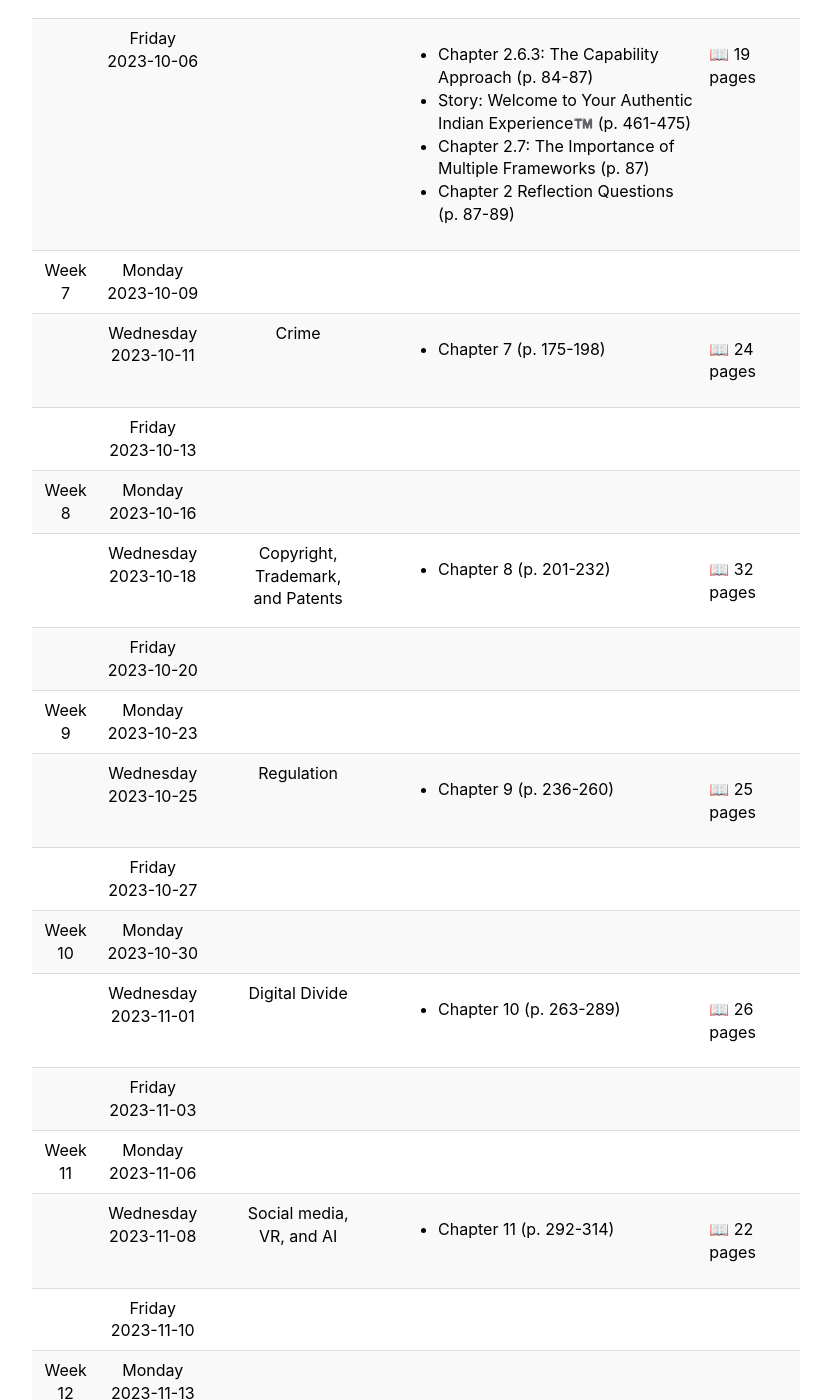
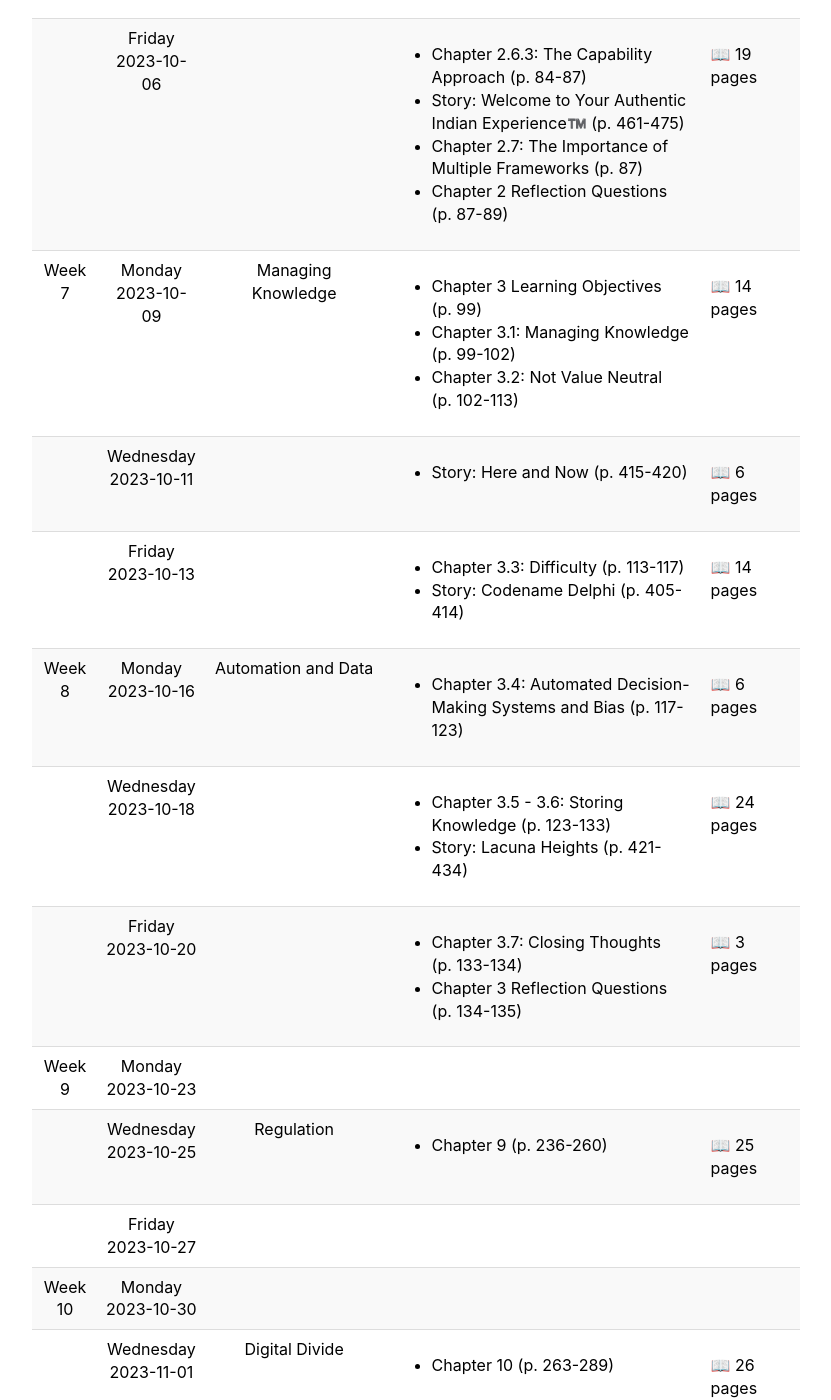
Before and after one commit to 2023-Fall-UAF-CS371/-2023-Fall-UAF-CS371.github.io, a Jekyll site: the page built from schedule.md, in a window 1280 px wide and 1400 px high, scrolled down 2092 px. Shown: the whole window, without its empty margins (224-1055 px from the left). Built offline with Jekyll 4.4.1, drawn with Linux system fonts in a browser that asks for light colours; some of the changed text lies outside the part shown.

Commit message:
Weeks 7-8

```diff
--- a/_data/schedule.yaml
+++ b/_data/schedule.yaml
@@ -53,7 +53,7 @@
   day_of_week: 2
   reading:
     -
-     title: "Chapter 2.2"
+     title: "Chapter 2.2: Deontology"
      pages: "30-43"
      length:
        value: 13
@@ -75,7 +75,7 @@
   day_of_week: 0
   reading:
     -
-     title: "Chapter 2.3"
+     title: "Chapter 2.3: Virtue Ethics"
      pages: "43-55"
      length:
        value: 12
@@ -100,7 +100,7 @@
   day_of_week: 0
   reading:
     -
-     title: "Chapter 2.4"
+     title: "Chapter 2.4: Communitarianism"
      pages: "55-68"
      length:
        value: 13
@@ -125,7 +125,7 @@
   day_of_week: 0
   reading:
     -
-     title: "Chapter 2.5"
+     title: "Chapter 2.5: Utilitarianism"
      pages: "68-79"
      length:
        value: 11
@@ -212,37 +212,95 @@
 -
 ##################################
   start_new_week: true   # Week 7
+  topic: "Managing Knowledge"
 ##################################
   day_of_week: 0
+  reading:
+    -
+     title: "Chapter 3 Learning Objectives"
+     pages: "99"
+     length:
+       value: 1
+       unit: "pages"
+    -
+     title: "Chapter 3.1: Managing Knowledge"
+     pages: "99-102"
+     length:
+       value: 2
+       unit: "pages"
+    -
+     title: "Chapter 3.2: Not Value Neutral"
+     pages: "102-113"
+     length:
+       value: 11
+       unit: "pages"
 -
   day_of_week: 2
-  topic: "Crime"
   reading:
     -
-     title: "Chapter 7"
-     pages: "175-198"
+     title: "Story: Here and Now"
+     pages: "415-420"
      length:
-       value: 24
+       value: 6
        unit: "pages"
 -
   day_of_week: 4
+  reading:
+    -
+     title: "Chapter 3.3: Difficulty"
+     pages: "113-117"
+     length:
+       value: 4
+       unit: "pages"
+    -
+     title: "Story: Codename Delphi"
+     pages: "405-414"
+     length:
+       value: 10
+       unit: "pages"
 -
 ##################################
   start_new_week: true   # Week 8
+  topic: "Automation and Data"
 ##################################
   day_of_week: 0
+  reading:
+    -
+     title: "Chapter 3.4: Automated Decision-Making Systems and Bias"
+     pages: "117-123"
+     length:
+       value: 6
+       unit: "pages"
 -
   day_of_week: 2
-  topic: "Copyright,<br/>Trademark,<br/> and Patents"
   reading:
     -
-     title: "Chapter 8"
-     pages: "201-232"
+     title: "Chapter 3.5 - 3.6: Storing Knowledge"
+     pages: "123-133"
      length:
-       value: 32
+       value: 11
+       unit: "pages"
+    -
+     title: "Story: Lacuna Heights"
+     pages: "421-434"
+     length:
+       value: 13
        unit: "pages"
 -
   day_of_week: 4
+  reading:
+    -
+     title: "Chapter 3.7: Closing Thoughts"
+     pages: "133-134"
+     length:
+       value: 2
+       unit: "pages"
+    -
+     title: "Chapter 3 Reflection Questions"
+     pages: "134-135"
+     length:
+       value: 1
+       unit: "pages"
 -
 ##################################
   start_new_week: true   # Week 9
```
